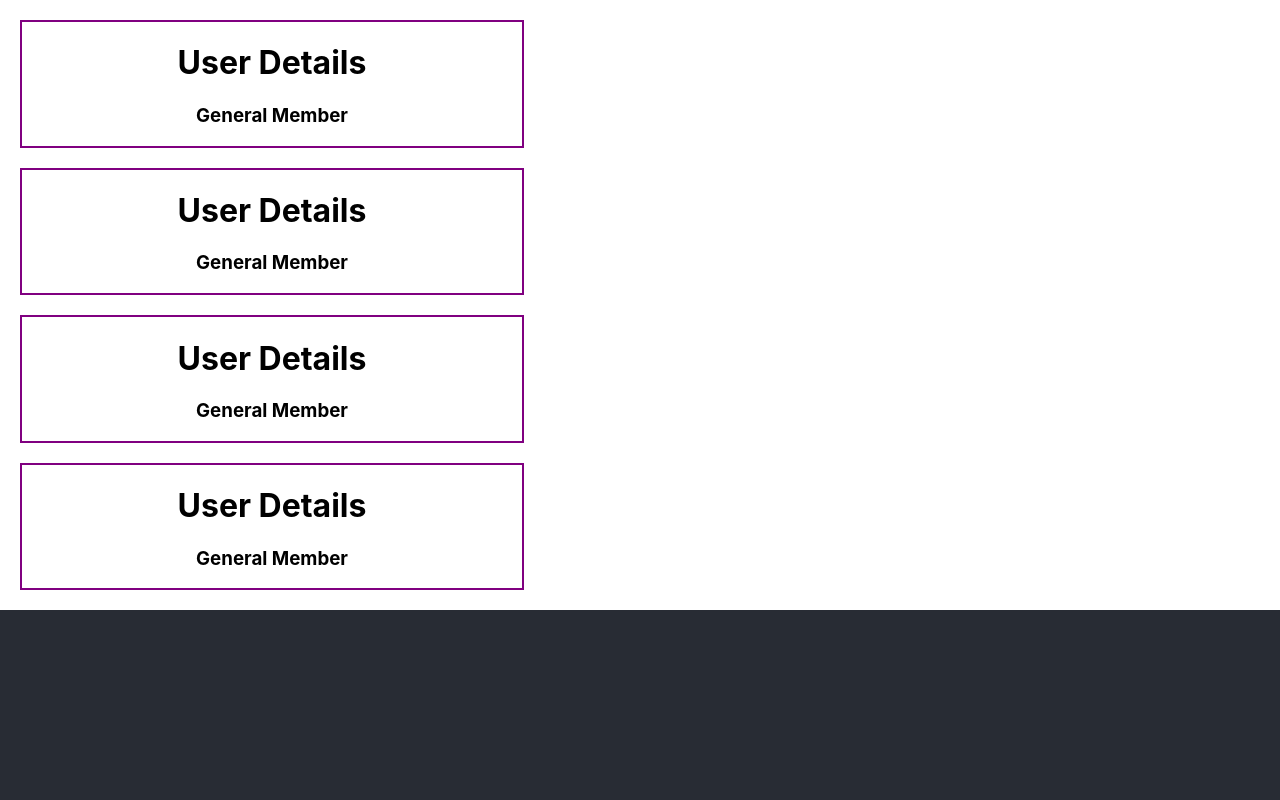
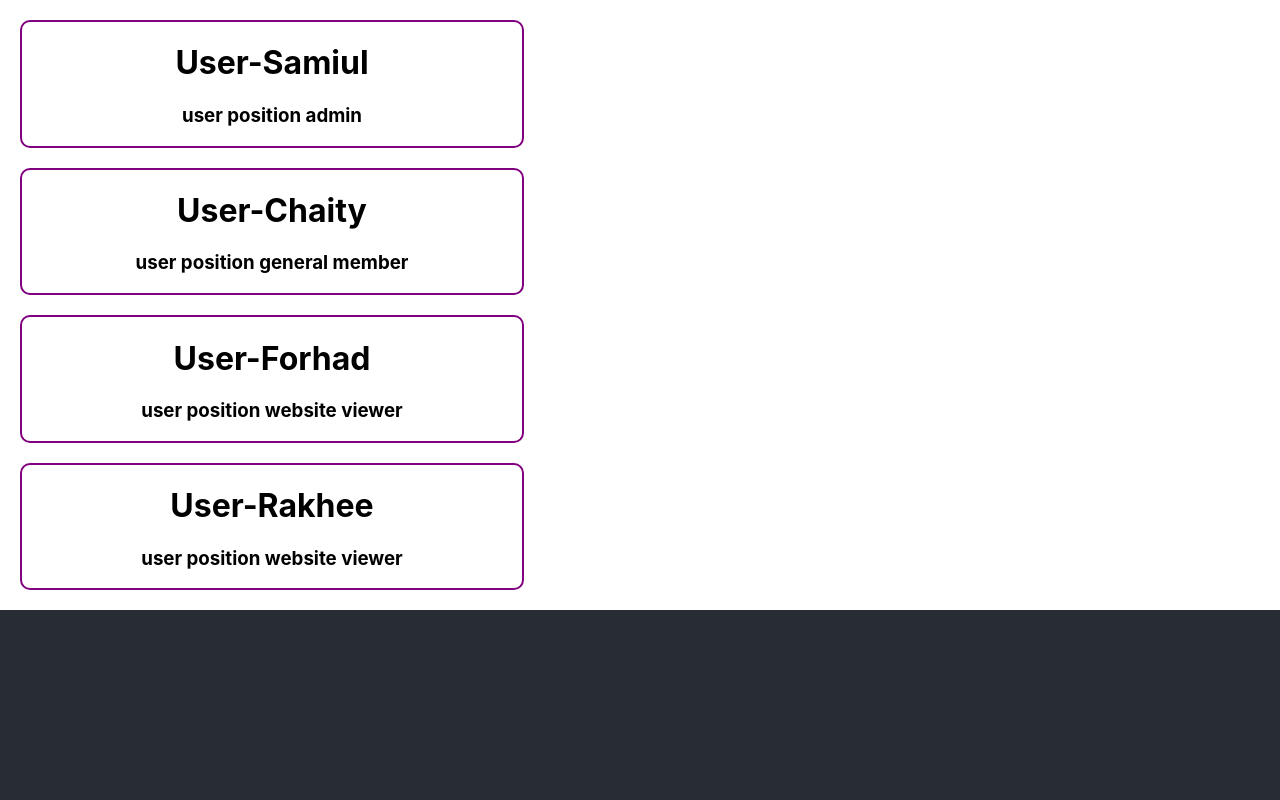
Before and after one commit to samiul-sheikh/react-recap-concepts, a React (Create React App) app: page / in a window 1280 px wide. Shown: the top 800 px of the page. Built offline with nearby package versions, Linux system fonts and the light colour scheme.

Commit message:
Pass data through Props in React

```diff
--- a/src/App.js
+++ b/src/App.js
@@ -2,13 +2,14 @@ import logo from './logo.svg';
 import './App.css';
 
 function App() {
+    const employees = ['Samiul', 'Chaity', 'Titul']
     return (
         <div className="App">
             {/* using first component */}
-            <Employee></Employee>
-            <Employee></Employee>
-            <Employee></Employee>
-            <Employee></Employee>
+            <Employee name={employees[0]} role="admin"></Employee>
+            <Employee name={employees[1]} role="general member"></Employee>
+            <Employee name="Forhad"></Employee>
+            <Employee name="Rakhee"></Employee>
             <header className="App-header">
                 <img src={logo} className="App-logo" alt="logo" />
             </header>
@@ -17,16 +18,21 @@ function App() {
 }
 
 // create first component
-function Employee() {
+function Employee(props) {
+    // show data details
+    console.log(props)
     const employeeStyle = {
-        border:'2px solid purple',
+        border: '2px solid purple',
+        borderRadius: '10px',
         margin: '20px',
         width: '500px'
     }
-    return <div style={employeeStyle}>
-        <h1>User Details</h1>
-        <h3>General Member</h3>
-    </div>
+    return (
+        <div style={employeeStyle}>
+            <h1>User-{props.name}</h1>
+            <h3>user position {props.role || "website viewer"}</h3>
+        </div>
+    )
 }
 
 export default App;
```
